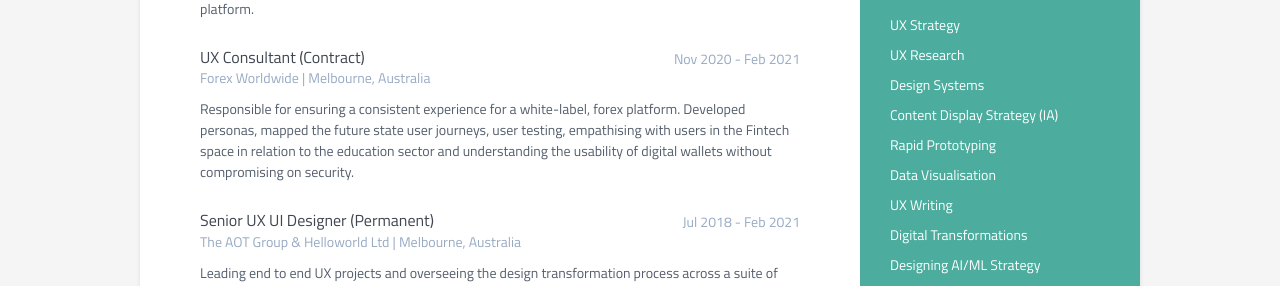
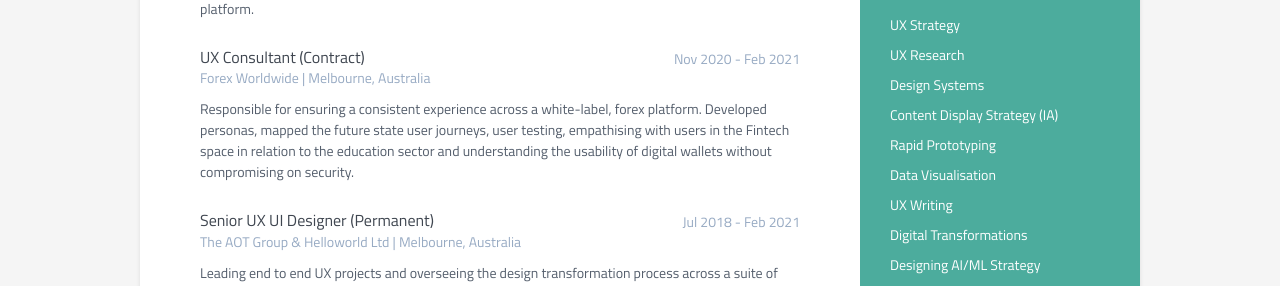
Before and after one commit to W-A-I-L-A-W-8/cv-wailaw, a Jekyll site: the page built from index.html, in a window 1280 px wide and 900 px high, scrolled down 350 px. Shown: the part 162-448 px from the top of the window. Built offline with Jekyll 4.4.1, drawn with Linux system fonts in a browser that asks for light colours.

Commit message:
Update data.yml

```diff
--- a/_data/data.yml
+++ b/_data/data.yml
@@ -102,7 +102,7 @@ experiences:
       time: Nov 2020 - Feb 2021
       company: Forex Worldwide | Melbourne, Australia
       details: |
-        Responsible for ensuring a consistent experience for a white-label, forex platform.  Developed personas, mapped the future state user journeys, user testing, empathising with users in the Fintech space in relation to the education sector and understanding the usability of digital wallets without compromising on security.
+        Responsible for ensuring a consistent experience across a white-label, forex platform.  Developed personas, mapped the future state user journeys, user testing, empathising with users in the Fintech space in relation to the education sector and understanding the usability of digital wallets without compromising on security.
     - role: Senior UX UI Designer (Permanent)
       time: Jul 2018 - Feb 2021
       company: The AOT Group & Helloworld Ltd | Melbourne, Australia
```
